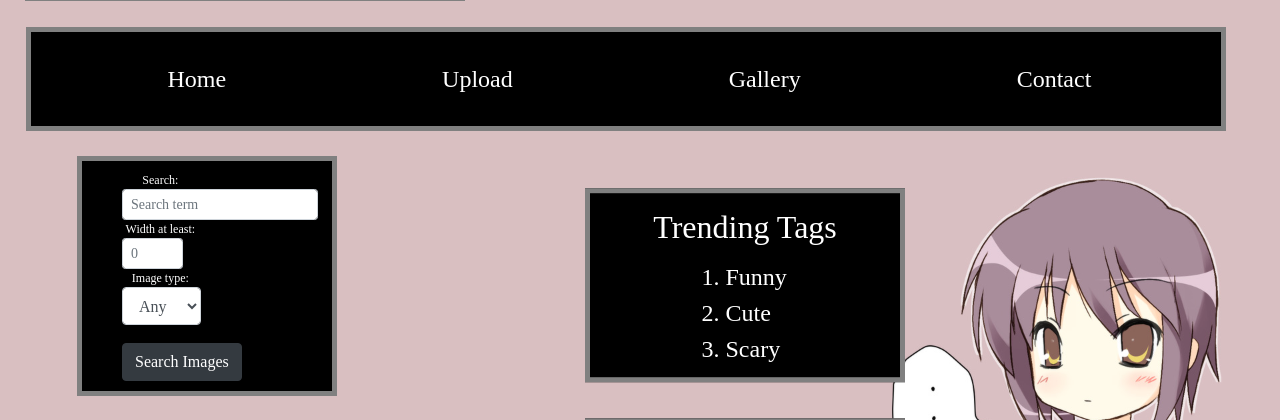
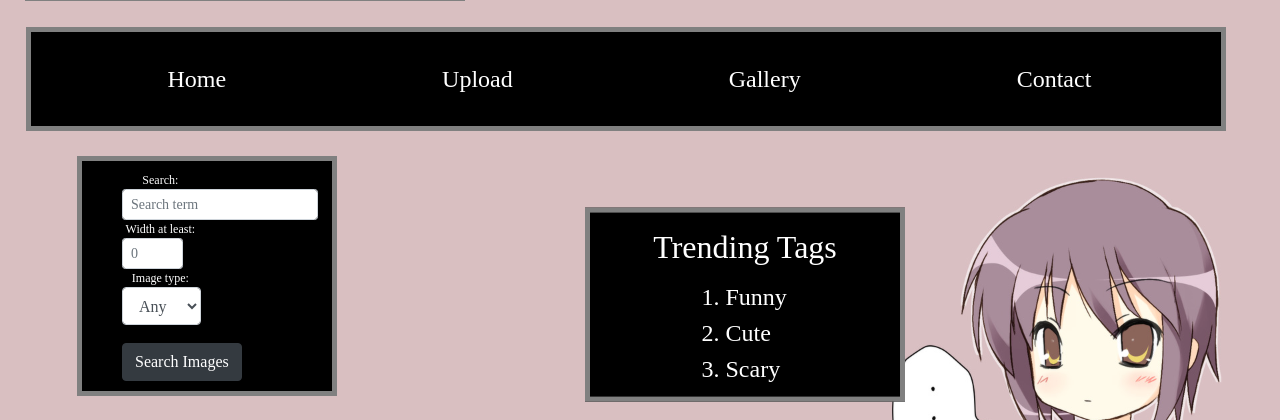
Before and after one commit to Kevin-Shi-Dev/4220, a Django app: template imageSearch/templates/index.html in a window 1280 px wide. Shown: the part 100-520 px from the top of the page. Run offline with Django 3.2, Linux system fonts and the light colour scheme; the template is opened without the code that fills it, so the values that code supplies are empty; some libraries are stand-ins or nearby versions.

Commit message:
Update styles.css

```diff
--- a/imageSearch/static/css/styles.css
+++ b/imageSearch/static/css/styles.css
@@ -126,7 +126,7 @@
 	margin: 25px;
 	background-color: Black;
 	text-align: center;
-	transform: translate(175%, -120%);
+	transform: translate(175%, -110%);
 }
 
 .img-box {
@@ -136,7 +136,7 @@
 	margin: 25px;
 	background-color: Black;
 	text-align: center;
-	transform: translate(175%, -75%);
+	transform: translate(175%, -65%);
 }
 
 .nav-item{
```
